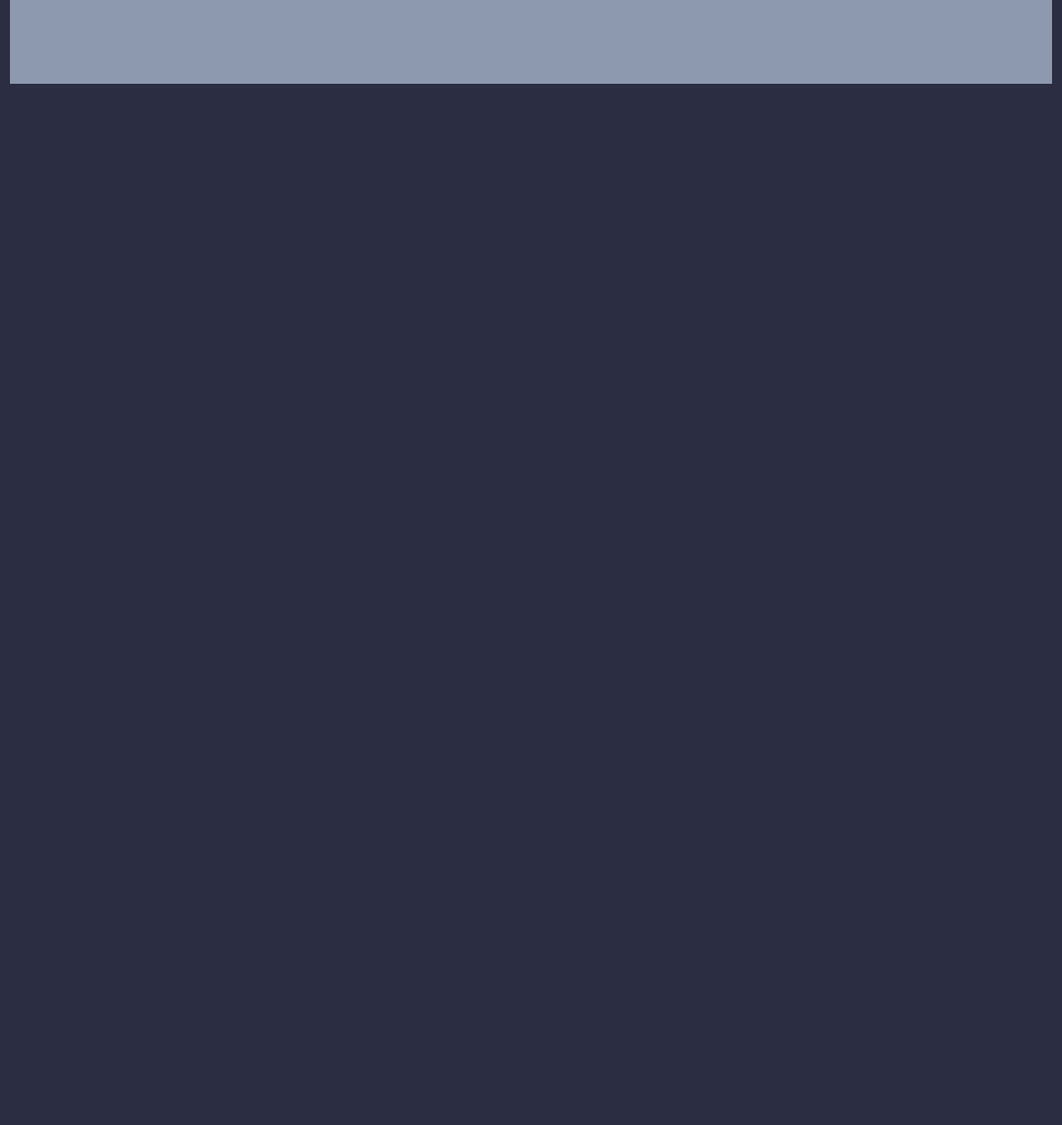
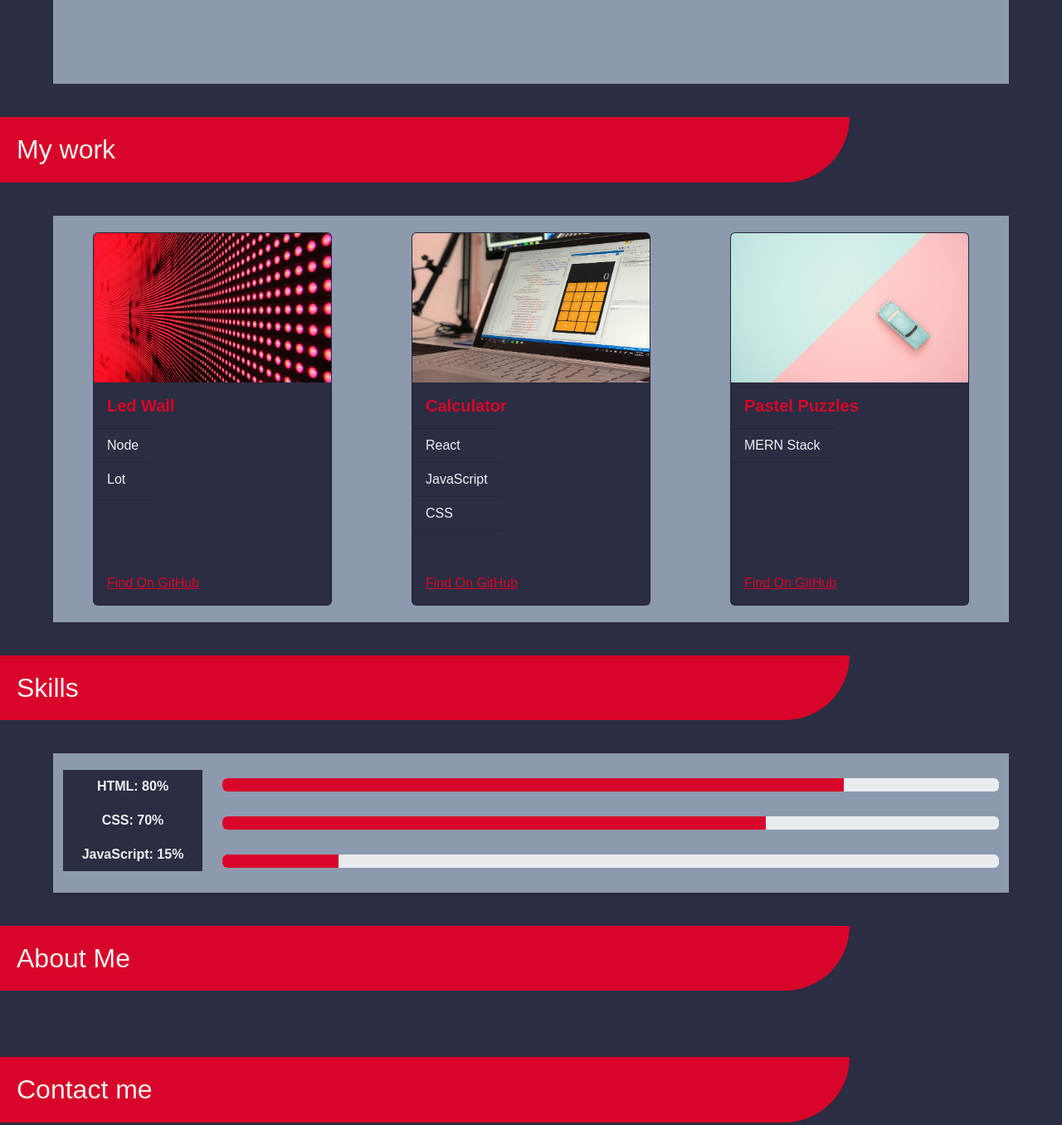
Before and after one commit to JoshW1ll1ams/MyPortfolio, a plain HTML site: page index.html in a window 1280 px wide. Shown: the part 513-1869 px from the top of the page at 83% size. Before the commit the page ends 800 px from the top, so only its background shows below. Drawn offline with nearby package versions, Linux system fonts and the light colour scheme.

Commit message:
Added work section and skills section

```diff
--- a/assets/css/style.css
+++ b/assets/css/style.css
@@ -19,6 +19,11 @@ body {
   background-color: var(--dakrgrey);
 }
 
+h5{
+  color: var(--darkred);
+  font-weight: bold;
+}
+
 p{
   color: var(--cream);
 }
@@ -27,6 +32,23 @@ h1
 {
   color: var(--darkred);
 }
+
+.container-fluid
+{
+  background-color: var(--lightgrey);
+  margin-top: 40px;
+  margin-bottom: 40px;
+  width: 90%;
+}
+
+.headings{
+  color: var(--cream);
+  background-color: var(--darkred);
+  padding: 20px;
+  border-radius: 0px 0px 100px 0px;
+  width: 80%;
+}
+
 
 /* NAVBAR */
 .navbar-brand
@@ -91,6 +113,72 @@ hr
   margin-left: 60%;
 }
 
+/* WORKCARDS */
+
+
+.card
+{
+  margin-left: auto;
+  margin-right: auto;
+  margin-top: 20px;
+  height: 450px;
+  margin-bottom: 20px;
+  background-color: var(--dakrgrey);
+
+}
+
+.card a
+{
+  color: var(--darkred);
+}
+
+.card-img-top
+{
+  height: 180px;
+}
+
+.list-group-item
+{
+  background-color: var(--dakrgrey);
+  color: var(--cream);
+}
+
+.card .list-group
+{
+  position: absolute;
+  top: 235px;
+}
+
+.card-body a{
+  position: absolute;
+  top: 410px;
+}
+
+/* SKILLS */
+#skills
+{
+padding-top: 20px;
+}
+
+.progress
+{
+margin: 10px 0px 30px 0px;
+}
+
+#skills .list-group-item
+{
+  color: var(--cream);
+  border-color: var(--dakrgrey);
+  text-align: center;
+  font-weight: bold;
+}
+
+.progress-bar
+{
+  background-color: #d90429;
+}
+
+
 @media only screen and (max-width: 1230px) {
   /* NAVBAR */
   .dropdown-item
@@ -111,4 +199,13 @@ hr
     margin-left: 0%;
     margin-right: 0%;
   }
+
+  /* WORK CARDS */
+
+  #skills .list-group-item
+  {
+    font-size: 13px;
+  }
+
+
 }
--- a/index.html
+++ b/index.html
@@ -18,14 +18,15 @@
   <div class="container">
     <nav class="navbar navbar-expand-lg navbar-light bg-light">
       <a class="navbar-brand" href="#">Josh Williams</a>
-      <a class="dropdown-item" href="#">My Work</a>
-      <a class="dropdown-item" href="#">My Skills</a>
-      <a class="dropdown-item" href="#">About me</a>
-      <a class="dropdown-item" href="#">Contact</a>
+      <a class="dropdown-item" href="#work">My Work</a>
+      <a class="dropdown-item" href="#skill">My Skills</a>
+      <a class="dropdown-item" href="#about">About me</a>
+      <a class="dropdown-item" href="#contact">Contact</a>
 
     </nav>
   </div>
 
+  <!-- JUMBO TRON -->
   <div class="container-fluid">
     <div class="jumbotron">
       <h1 class="display-4">Welcome to my portfolio</h1>
@@ -33,13 +34,123 @@
       <hr class="my-4">
       <p>Dont hesitate to contact me, find my links with the button below</p>
       <p class="lead">
-        <a class="btn btn-primary btn-lg" href="#" role="button">Contact me</a>
+        <a class="btn btn-primary btn-lg" href="#contact" role="button">Contact me</a>
       </p>
       <img id="avatarimg" src="assets/images/avatarplaceholder.PNG" alt="">
   </div>
 </div>
 
+<h2 id="work" class="headings">My work</h2>
+<!-- WORK CARDS -->
+<div id="workcards" class="container-fluid">
+  <div class="row">
 
+    <div class="col-sm-12 col-md-4 cold-lg-3">
+      <div class="card" style="width: 18rem;">
+        <img class="card-img-top" src="assets/images/02-portfolio-1.jpg" alt="Card image cap">
+        <div class="card-body">
+          <h5 class="card-title">Led Wall</h5>
+        </div>
+        <ul class="list-group list-group-flush">
+          <li class="list-group-item">Node</li>
+          <li class="list-group-item">Lot</li>
+        </ul>
+        <div class="card-body">
+          <a href="#" class="card-link">Find On GitHub</a>
+        </div>
+      </div>
+    </div>
+
+    <div class="col-sm-12 col-md-4 cold-lg-3">
+      <div class="card" style="width: 18rem;">
+        <img class="card-img-top" src="assets/images/02-portfolio-2.jpg" alt="Card image cap">
+        <div class="card-body">
+          <h5 class="card-title">Calculator</h5>
+        </div>
+        <ul class="list-group list-group-flush">
+          <li class="list-group-item">React</li>
+          <li class="list-group-item">JavaScript</li>
+          <li class="list-group-item">CSS</li>
+        </ul>
+        <div class="card-body">
+          <a href="#" class="card-link">Find On GitHub</a>
+        </div>
+      </div>
+    </div>
+
+
+    <div class="col-sm-12 col-md-4 cold-lg-3">
+      <div class="card" style="width: 18rem;">
+        <img class="card-img-top" src="assets/images/02-portfolio-3.jpg" alt="Card image cap">
+        <div class="card-body">
+          <h5 class="card-title">Pastel Puzzles</h5>
+        </div>
+        <ul class="list-group list-group-flush">
+          <li class="list-group-item">MERN Stack</li>
+        </ul>
+        <div class="card-body">
+          <a href="#" class="card-link">Find On GitHub</a>
+        </div>
+      </div>
+    </div>
+
+  </div>
+</div>
+
+<!-- SKILL BARS -->
+
+<h2 id="skill" class="headings">Skills</h2>
+
+    <div class="container-fluid">
+    <div id="skills" class="row">
+
+      <div class="col-sm-2 col-md-2 cold-lg-2">
+        <ul class="list-group list-group-flush">
+          <li class="list-group-item">HTML:  80%</li>
+          <li class="list-group-item">CSS:  70%</li>
+          <li class="list-group-item">JavaScript:  15%</li>
+        </ul>
+      </div>
+
+      <div id="bars" class="col-sm-10 col-md-10 cold-lg-10">
+      <div class="progress">
+        <div class="progress-bar" role="progressbar" style="width: 80%" aria-valuenow="0" aria-valuemin="0" aria-valuemax="100"></div>
+      </div>
+      <div class="progress">
+        <div class="progress-bar" role="progressbar" style="width: 70%" aria-valuenow="25" aria-valuemin="0" aria-valuemax="100"></div>
+      </div>
+      <div class="progress">
+        <div class="progress-bar" role="progressbar" style="width: 15%" aria-valuenow="50" aria-valuemin="0" aria-valuemax="100"></div>
+      </div>
+    </div>
+
+
+    </div>
+</div>
+
+<!-- ABOUT ME -->
+
+<h2 id="about" class="headings">About Me</h2>
+
+    <div class="container-fluid">
+    <div class="row">
+
+
+    </div>
+  </div>
+
+
+  <!-- CONTACT ME -->
+
+
+  <h2 id="contact" class="headings">Contact me</h2>
+
+    <div class="container-fluid">
+    <div class="row">
+
+
+    </div>
+  </div>
 </body>
 
 </html>
```
Also changed, not shown: assets/images/02-portfolio-1.jpg (added), assets/images/02-portfolio-2.jpg (added), assets/images/02-portfolio-3.jpg (added), assets/images/02-portfolio-4.jpg (added), 1 other file.
